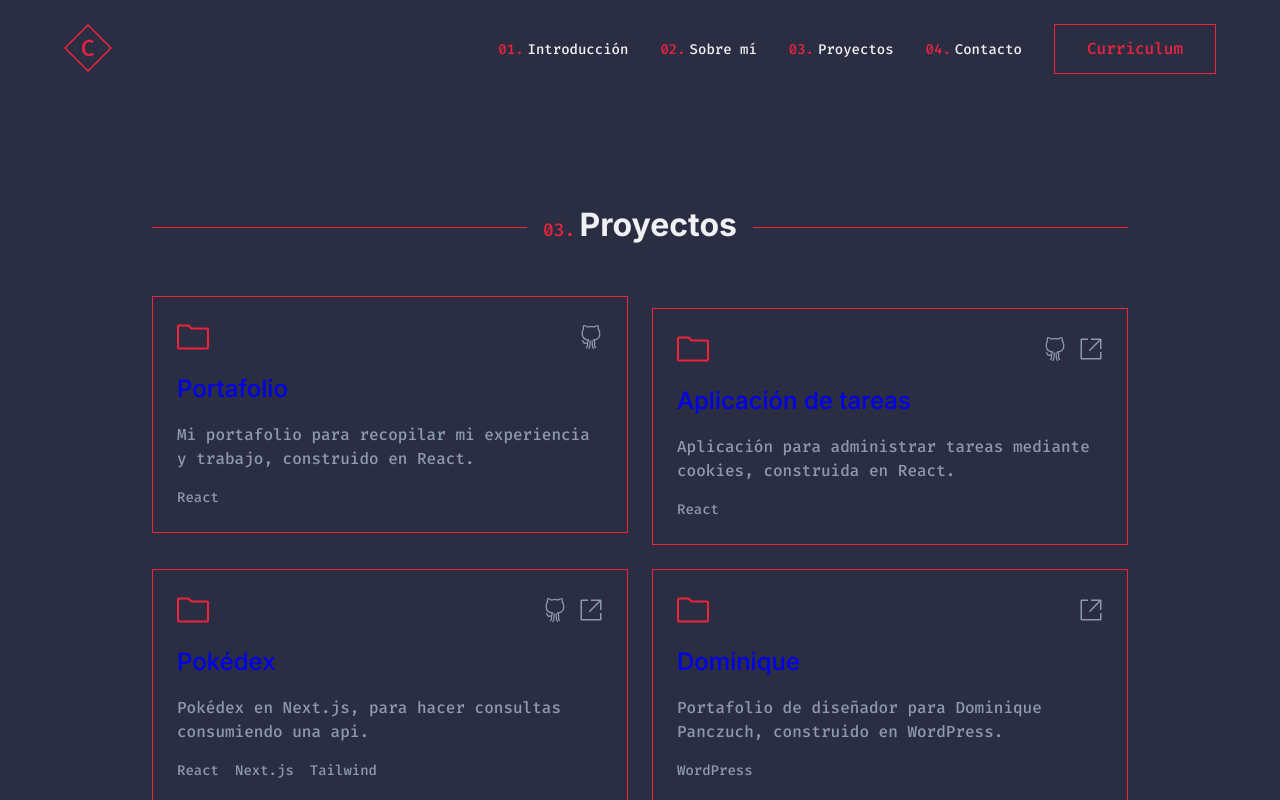
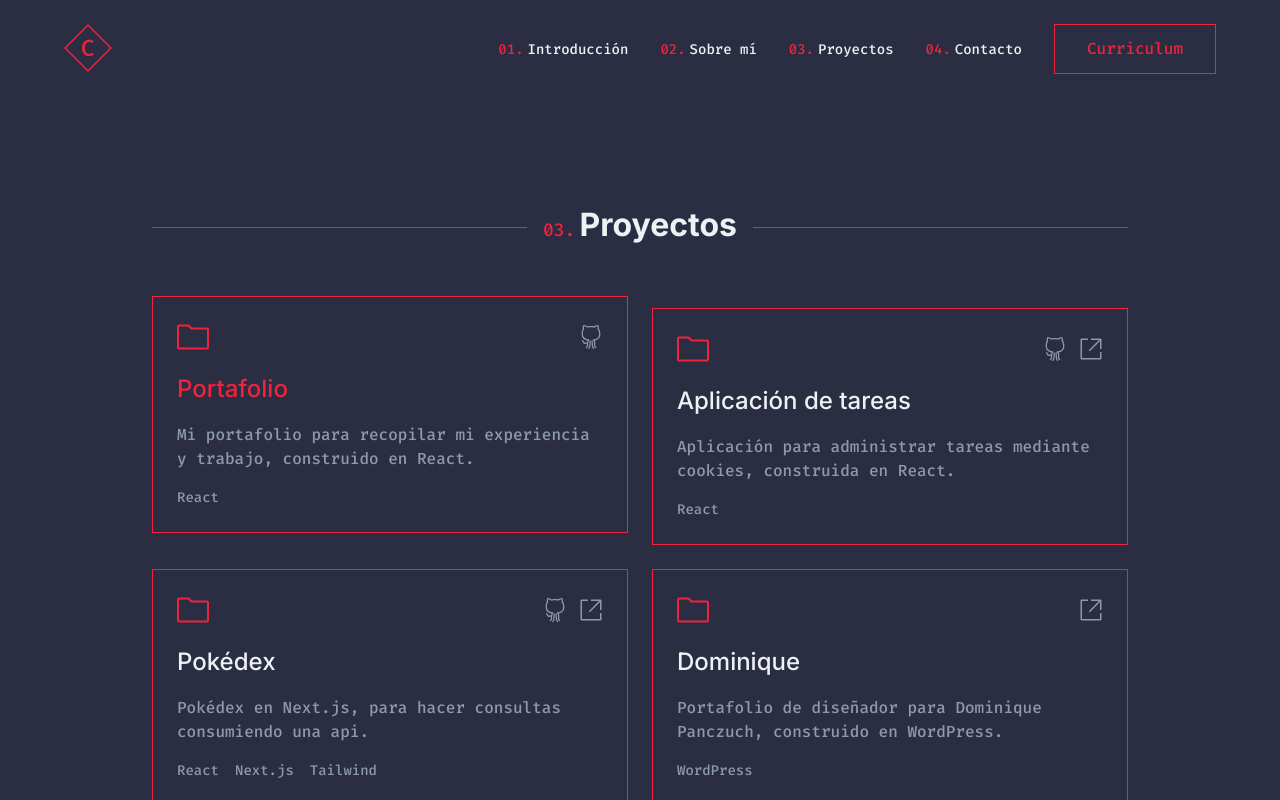
Before and after one commit to carlosamarto/portfolio, a React (Vite) app: page / in a window 1280 px wide. In both pictures the pointer is over the link "Portafolio". Shown: the part 1471-2271 px from the top of the page. Built offline with nearby package versions, Linux system fonts and the light colour scheme.

Commit message:
Update/WPI: Fix in CardProject

```diff
--- a/src/Components/CardProject/CardProject.css
+++ b/src/Components/CardProject/CardProject.css
@@ -11,7 +11,7 @@
 .card-project:hover {
 	transform: translateY(-1.2rem);
 }
-.card-project:hover .card-project__title {
+.card-project:hover .card-project__url {
 	color: #ef233c;
 }
 .card-project__header {
@@ -44,13 +44,13 @@
 }
 .card-project__title {
 	line-height: 1.5;
-	color: #edf2f4;
 	font-weight: 500;
 	font-size: 2.4rem;
 	transition: all 0.2s ease-in-out;
 	font-family: "Inter", sans-serif;
 }
 .card-project__url {
+	color: #edf2f4;
 	text-decoration: none;
 }
 .card-project__url::before {
```
